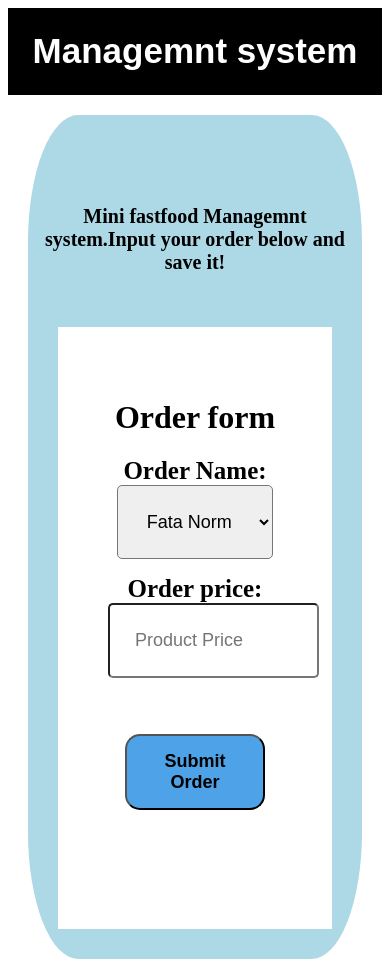
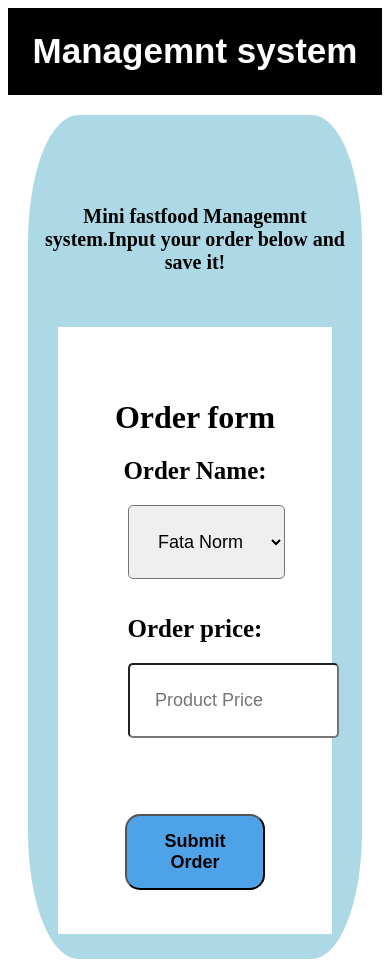
Before and after one commit to Fanitu/basic-Managment, a React (Vite) app: page / in a window 390 px wide. Built offline with nearby package versions, Linux system fonts and the light colour scheme.

Commit message:
fixing the input overlay in mobile phone

```diff
--- a/src/index.css
+++ b/src/index.css
@@ -43,6 +43,7 @@
   padding: 25px;
   border-radius: 5px;
   font-weight: 500;
+  margin: 20px;
 }
 .saveButton{
   width: 80%;
```
